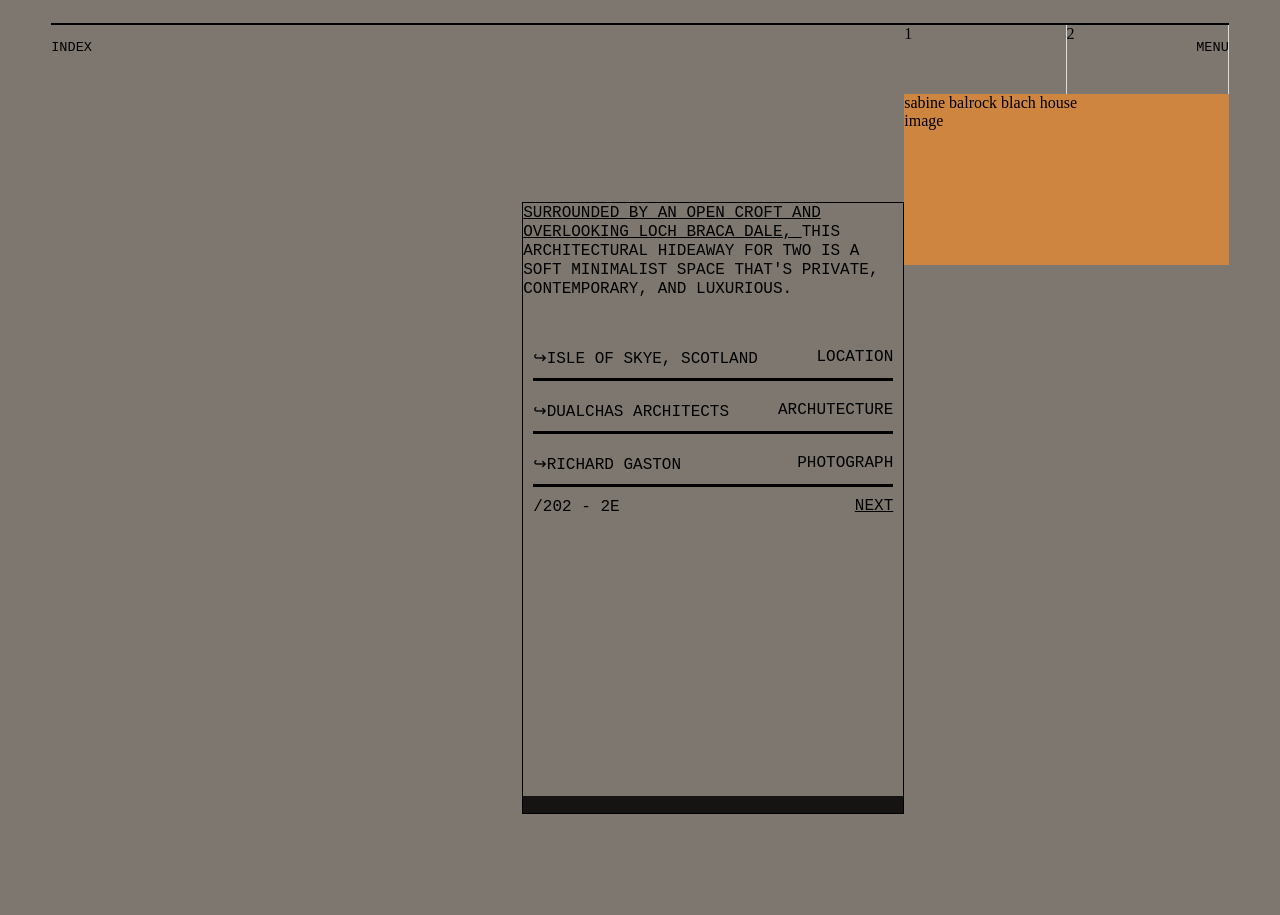
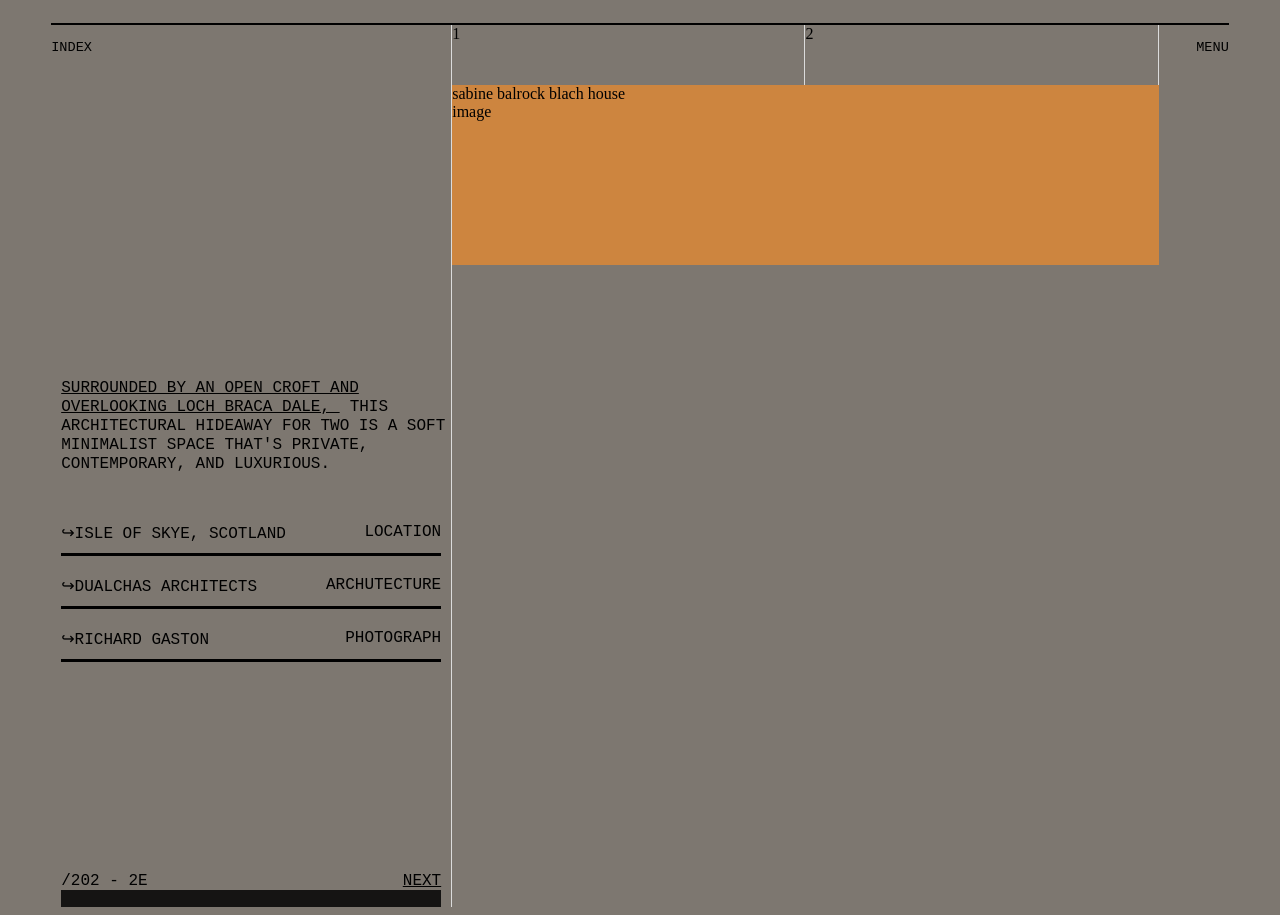
Before and after one commit to devhausleipzigacademy/Stephfurksuz, a plain HTML site: page index.html in a window 1280 px wide. Before the commit the page ends 822 px from the top, so only its background shows below. Drawn offline with Linux system fonts and the light colour scheme; a web font is replaced by a local one.

Commit message:
fixed furkan

```diff
--- a/index.html
+++ b/index.html
@@ -25,7 +25,7 @@
     <main>
       <!-- <h1>Title</h1> suzy -->
       <!--<h1>suzy</h1>-->
-      <div id="furkanMainDiv">
+      <div id="furkanMainDiv" class="border-line">
         <div id="furkanDiv1">
             <span style="text-decoration: underline;">
                 SURROUNDED BY AN OPEN CROFT AND OVERLOOKING LOCH BRACA DALE,
@@ -54,7 +54,8 @@
 
         </div>
 
-        <div id="last-span"><span>/202 - 2E</span> <span> NEXT</span></div>
+        <div id="last-span">
+				<span>/202 - 2E</span> <span> NEXT</span></div>
 
 
 
--- a/style.css
+++ b/style.css
@@ -43,18 +43,18 @@ nav a:hover {
 /* Furkan's stuff */
 
 #furkanMainDiv {
-	margin-left: 40%;
-	margin-top: 15%;
+	margin: left 10%;
+	padding-top: 30%;
 	display: flex;
-	border: 0.03cm;
-	border-style: solid;
-	height: 610px;
 	width: 400px;
 	flex-direction: column;
 }
 /* #furkanMainDiv p {}
 
-#furkanDiv1 {} */
+ */
+#furkanDiv1 {
+	margin-left: 10px;
+}
 
 #furkanDiv2 {
 	display: flex;
@@ -96,10 +96,14 @@ body p {
 body span {
 	font-family: "Spline Sans Mono", monospace;
 	margin: 0;
+	margin-right: 10px;
 }
 
 #last-span {
-	display: inline;
+	display: flex;
+	direction: row;
+	justify-content: space-between;
+	margin-top: 50%;
 }
 
 #last-span span:nth-child(1) {
@@ -157,7 +161,7 @@ main {
 }
 
 #box-left {
-	width: 40%;
+	width: 10;
 }
 
 #box-right {
@@ -169,7 +173,7 @@ main {
 #top-right {
 	display: flex;
 	justify-content: space-between;
-	height: 40%;
+	height: 10;
 	width: 100%;
 }
 
```
